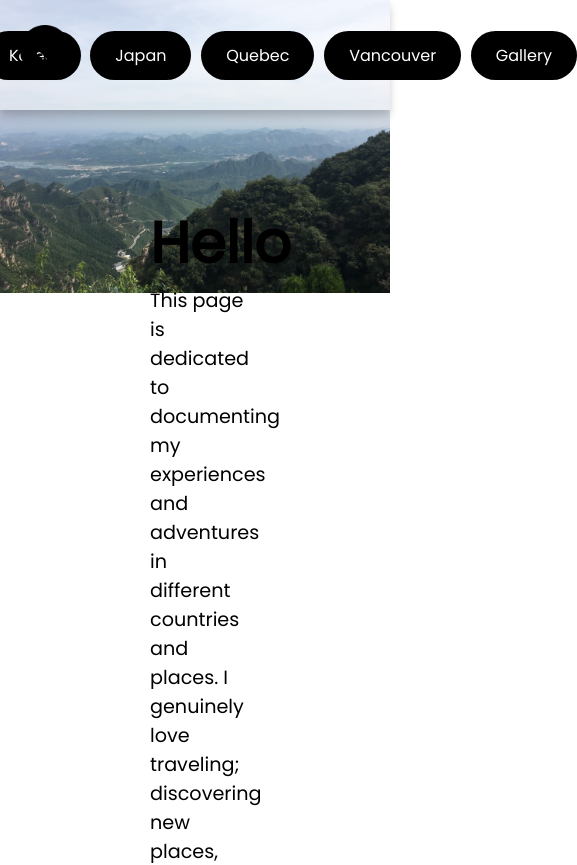
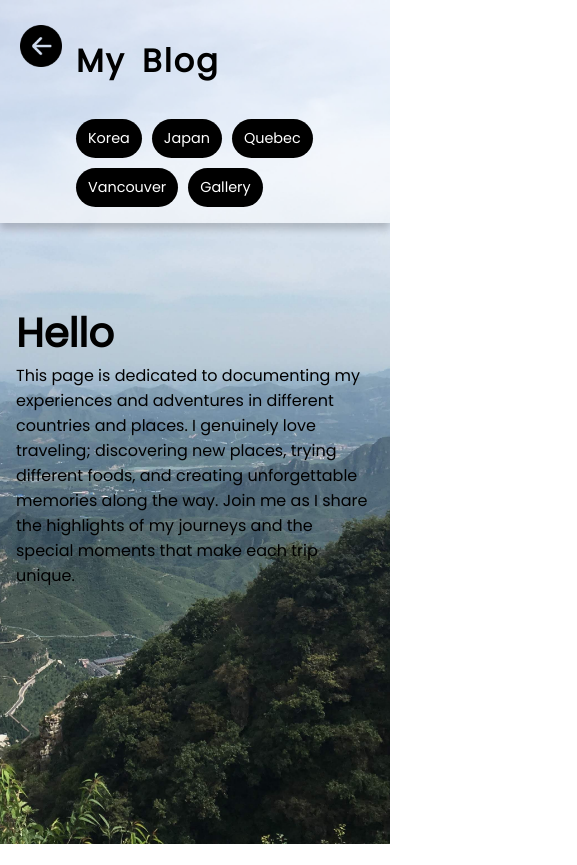
Before and after one commit to Rucherd/Portfolio, a plain HTML site: page blog.html in a window 390 px wide. Shown: the top 865 px of the page, 577 px wide, since content can reach past the window. After the commit the page ends 844 px from the top, so only its background shows below. Drawn offline with Linux system fonts and the light colour scheme.

Commit message:
Viewport and layout refactored to accomodate different screen sizes

```diff
--- a/blogstyle.css
+++ b/blogstyle.css
@@ -1,6 +1,7 @@
 *{  /*applying to the whole page*/
     font-family: 'Poppins', sans-serif;
     text-decoration: none;
+    box-sizing: border-box;
 }
 
 body{
@@ -9,24 +10,22 @@ body{
     background-position: top center;
     background-repeat: no-repeat;
     margin: 0; /*there was a weird gap between the header and the edge of the screen so this fixes that*/
-    height: 130vh; /*not good to force the length, but it works for now*/
+    min-height: 100vh;
     overflow-y: scroll;
-    position: absolute;
     width: 100%;
 }
 
 
 body > div.blank-box {
     width: 100%;
-    height: 200px;
+    min-height: 200px;
     background-color: #eee transparent;
-    position: absolute;
 }
 
 
 
 h1{
-    font-size: 3em;
+    font-size: clamp(2rem, 7vw, 3em);
     letter-spacing: 2px;
     word-spacing: 6px;
 }
@@ -37,11 +36,13 @@ header{
     top: 0;
     left: 0;
     width: 100%;
-    height: 110px;
+    min-height: 110px;
+    padding: 16px 24px 16px 84px;
     display: flex;
     align-items: center;
     justify-content: center;
-    gap: 15vw;
+    flex-wrap: wrap;
+    gap: clamp(16px, 7vw, 15vw);
     background-color: rgba(255, 255, 255, 0.5); /*last parameter is for opacity*/
     box-shadow: 0px 6px 8px rgba(0, 0, 0, 0.2); /*box-shadow: offset-x offset-y blur-radius color; puts a small shadow below the header*/
 }
@@ -50,11 +51,12 @@ nav{
     display: flex;
     align-items: center;
     justify-content: center;
+    flex-wrap: wrap;
     gap: 2.5vw;
 }
 
 nav a{
-    padding: 12px 25px;
+    padding: 12px clamp(14px, 2vw, 25px);
     border: #000000 0;
     border-radius: 50px;
     background-color: rgba(0, 0, 0);
@@ -69,18 +71,17 @@ nav a:hover{ /*new transformations for when the user hovers*/
 }
 
 .main div{
-    width: 25vw;
-    height: 50vh;
+    width: min(520px, calc(100% - 32px));
+    min-height: 50vh;
     position: relative;
-    top: 200px;
-    left: 150px;
-    font-size: 1.2em;
+    margin: 120px 0 80px clamp(16px, 9vw, 150px);
+    font-size: clamp(1rem, 2vw, 1.2em);
 }
 
 .primary{
     display: block;
     font-weight: 700;
-    font-size: 3em;
+    font-size: clamp(2.5rem, 9vw, 3em);
 }
 
 .secondary{
@@ -103,3 +104,33 @@ nav a:hover{ /*new transformations for when the user hovers*/
 .back img:hover{
     transform: scale(1.1);
 }
+
+@media (max-width: 760px) {
+    body{
+        background-position: center top;
+    }
+
+    header{
+        justify-content: flex-start;
+        gap: 12px;
+        padding: 16px 16px 16px 76px;
+    }
+
+    nav{
+        justify-content: flex-start;
+        gap: 10px;
+    }
+
+    nav a{
+        padding: 9px 12px;
+        font-size: 0.9rem;
+    }
+
+    .main div{
+        margin: 80px auto 48px;
+    }
+
+    .back img{
+        width: 42px;
+    }
+}
--- a/japanstyle.css
+++ b/japanstyle.css
@@ -1,6 +1,7 @@
 * {
   text-decoration: none;
   font-family: "Poppins", sans-serif;
+  box-sizing: border-box;
 }
 
 a,
@@ -21,13 +22,20 @@ body {
 
 header {
   width: 100%;
-  height: 110px;
+  min-height: 110px;
+  padding: 16px 24px 16px 84px;
   display: flex;
   align-items: center;
   justify-content: center;
+  flex-wrap: wrap;
   background-color: rgba(255, 179, 198, 0.5);
   box-shadow: 0px 4px 8px rgba(0, 0, 0, 0.2);
-  gap: 40px;
+  gap: clamp(12px, 4vw, 40px);
+}
+
+header h1 {
+  font-size: clamp(2rem, 7vw, 3rem);
+  margin: 0;
 }
 
 h4 {
@@ -38,22 +46,23 @@ h4 {
 .cardbox {
   /*border: 2px solid black;*/
 
-  margin: 100px;
+  margin: clamp(32px, 8vw, 100px);
 
   display: flex;
   flex-wrap: wrap;
   align-items: center;
   align-content: center;
   justify-content: center;
-  gap: 120px;
+  gap: clamp(24px, 8vw, 120px);
 
   transition: 0.3s ease;
 }
 
 .card {
   /*border: 2px solid black;*/
-  width: 340px;
-  height: 550px;
+  width: min(340px, calc(100vw - 32px));
+  min-height: 550px;
+  height: auto;
   overflow: hidden;
 
   background-color: white;
@@ -92,9 +101,9 @@ h4 {
 }
 
 span {
-  position: relative;
-  left: 135px;
-  width: 70%;
+  display: inline-block;
+  width: auto;
+  margin-left: 12px;
   font-size: small;
   text-align: right;
   font-weight: 200;
@@ -115,3 +124,26 @@ span {
 .back img:hover {
   transform: scale(1.1);
 }
+
+@media (max-width: 600px) {
+  header {
+    justify-content: flex-start;
+  }
+
+  h4 {
+    width: 100%;
+    margin: 0;
+  }
+
+  .card {
+    min-height: 0;
+  }
+
+  .card:hover {
+    transform: none;
+  }
+
+  .back img {
+    width: 42px;
+  }
+}
--- a/koreastyle.css
+++ b/koreastyle.css
@@ -1,6 +1,7 @@
 *{
     text-decoration: none;
     font-family: 'Poppins', sans-serif;
+    box-sizing: border-box;
 }
 
 a,
@@ -21,35 +22,42 @@ body{
 
 header{
     width: 100%;
-    height: 110px;
+    min-height: 110px;
+    padding: 16px 24px 16px 84px;
     display: flex;
     align-items: center;
     justify-content: center;
+    flex-wrap: wrap;
     background-color: rgba(144, 224, 239, 0.5);
     box-shadow: 0px 4px 8px rgba(0, 0, 0, 0.2);
-    gap: 40px;
+    gap: clamp(12px, 4vw, 40px);
 }
 
+header h1 {
+    font-size: clamp(2rem, 7vw, 3rem);
+    margin: 0;
+}
 
 .cardbox{
     /*border: 2px solid black;*/
 
-    margin: 100px;
+    margin: clamp(32px, 8vw, 100px);
 
     display: flex;
     flex-wrap: wrap;
     align-items: center;
     align-content: center;
     justify-content: center;
-    gap: 250px;
+    gap: clamp(24px, 12vw, 250px);
 
     transition: 0.3s ease;
 }
 
 .card{
     /*border: 2px solid black;*/
-    width: 400px;
-    height: 650px;
+    width: min(400px, calc(100vw - 32px));
+    min-height: 650px;
+    height: auto;
     overflow: hidden;
 
     background-color: white;
@@ -101,3 +109,21 @@ header{
 .back img:hover{
     transform: scale(1.1);
 }
+
+@media (max-width: 600px) {
+    header{
+        justify-content: flex-start;
+    }
+
+    .card{
+        min-height: 0;
+    }
+
+    .card:hover{
+        transform: none;
+    }
+
+    .back img{
+        width: 42px;
+    }
+}
--- a/richardstyle.css
+++ b/richardstyle.css
@@ -1,6 +1,7 @@
 * {
   font-family: "Poppins", sans-serif;
   text-decoration: none;
+  box-sizing: border-box;
 }
 
 a,
@@ -13,20 +14,25 @@ a:active {
 
 html,
 body {
-  height: 100%;
   width: 100%;
   height: auto;
   margin: 0;
   padding: 0;
   background-color: #f8fafc;
   scroll-behavior: smooth;
+  overflow-x: hidden;
+}
+
+html {
+  scroll-padding-top: 100px;
 }
 
 .picture {
-  width: 20vw;
-  height: 64vh;
+  width: clamp(220px, 24vw, 340px);
+  height: clamp(300px, 55vh, 560px);
   overflow: hidden;
   border-radius: 200px;
+  flex: 0 1 340px;
 }
 
 .picture img {
@@ -37,10 +43,17 @@ body {
 
 .page {
   width: 100%;
-  min-height: 100vh;
+  min-height: auto;
   height: auto;
+  margin-bottom: 0;
+}
 
-  margin-bottom: -75px;
+#aboutme {
+  min-height: 100svh;
+  display: flex;
+  align-items: center;
+  justify-content: center;
+  padding-top: 100px;
 }
 
 .headername {
@@ -56,14 +69,17 @@ body {
 
 header {
   width: 100%;
-  height: 80px;
-
+  min-height: 80px;
+  padding: 10px 24px;
   display: flex;
   align-items: center;
   justify-content: center;
-  gap: 7%;
+  flex-wrap: wrap;
+  gap: clamp(0.75rem, 4vw, 5rem);
   background-color: #0f172a;
   position: fixed;
+  top: 0;
+  left: 0;
   z-index: 1;
 }
 
@@ -92,32 +108,26 @@ header a h1:hover {
 }
 
 .mainframe {
-  width: 90%;
-
-  position: absolute;
-  top: 50%;
-  left: 50%;
-  transform: translate(-50%, -45%);
-  width: 80%;
-  height: 65%;
-
-  padding: 2% 4%;
-
+  width: min(1120px, calc(100% - 32px));
+  min-height: 560px;
+  margin: 0 auto 48px;
+  padding: clamp(24px, 4vw, 48px);
   display: flex;
+  align-items: center;
+  gap: clamp(24px, 5vw, 64px);
   border: rgb(167, 167, 167) 5px solid;
 }
 
 .maintext {
-  position: relative;
   flex: 2;
   /*border: black 2px solid;*/
 
   display: flex;
   flex-direction: column;
   justify-content: left;
-  gap: 0;
+  gap: 0.5rem;
   white-space: normal;
-  padding-right: 30px;
+  padding-right: 0;
 }
 
 .picture {
@@ -126,7 +136,7 @@ header a h1:hover {
 }
 
 .maintext h1 {
-  font-size: 7vw;
+  font-size: clamp(3rem, 8vw, 7rem);
   color: #0d162b;
 
   margin: 0;
@@ -135,10 +145,9 @@ header a h1:hover {
 
 .maintext h2 {
   color: #0f8b7d;
-  font-size: 4vw;
+  font-size: clamp(1.8rem, 4.5vw, 4rem);
 
-  margin-top: -2.5vw;
-  margin-bottom: -0.7vw;
+  margin: 0;
   padding: 0;
 
   font-weight: 600;
@@ -146,23 +155,24 @@ header a h1:hover {
 
 .maintext h3 {
   color: #0f8b7d;
-  font-size: 1.5vw;
+  font-size: clamp(1rem, 1.5vw, 1.3rem);
 
   font-weight: 400;
 }
 
 .foot {
   display: flex;
-  position: absolute;
-  bottom: 0;
-  left: 0;
-  gap: 3%;
+  align-items: center;
+  flex-wrap: wrap;
+  gap: 14px;
+  margin-top: auto;
 
   /*border: black 2px solid;*/
 }
 
 .icon {
-  width: 6%;
+  width: 42px;
+  flex: 0 0 42px;
 }
 
 .icon img {
@@ -177,10 +187,12 @@ header a h1:hover {
   text-align: center;
 
   /*border: black 2px solid;*/
-  width: 20%;
+  min-width: 150px;
+  min-height: 48px;
+  padding: 10px 16px;
   border-radius: 25px;
   background-color: #0d162b;
-  font-size: 1vw;
+  font-size: 0.95rem;
   color: #f8fafc;
 
   transition: 0.3s ease;
@@ -194,7 +206,7 @@ header a h1:hover {
 
 .button p,
 .button {
-  line-height: 1.1vw;
+  line-height: 1.15;
   text-align: center;
   font-weight: 700;
 }
@@ -211,14 +223,14 @@ header a h1:hover {
 
 .experience {
   margin: 2rem auto;
-  max-width: 85vw;
-  padding: 3rem 1.25rem;
+  max-width: min(1120px, calc(100% - 32px));
+  padding: 3rem 0;
   /*border: black 2px solid;*/
 }
 
 .timeline {
   list-style: none;
-  padding: 0 5rem;
+  padding: 0;
 }
 
 .tl-item {
@@ -227,9 +239,9 @@ header a h1:hover {
 
 .xp-title {
   text-align: center;
-  font-size: 4rem;
+  font-size: clamp(2.25rem, 7vw, 4rem);
   font-weight: 800;
-  margin-bottom: 5rem;
+  margin-bottom: clamp(2rem, 6vw, 5rem);
   color: #1e293b;
 }
 
@@ -249,12 +261,13 @@ header a h1:hover {
 .tl-top {
   align-items: flex-start;
   display: flex;
+  flex-wrap: wrap;
   gap: 1rem;
   justify-content: space-between;
 }
 
 .tl-top h3 {
-  font-size: 1.5rem;
+  font-size: clamp(1.15rem, 4vw, 1.5rem);
 }
 
 .tl-meta {
@@ -299,7 +312,8 @@ a.tl-link {
 
 .tl-bullets {
   color: #dbeafe;
-  margin: 1.8rem;
+  margin: 1.8rem 0 1.8rem 1.2rem;
+  padding-left: 1rem;
 }
 
 .tl-bullets li {
@@ -326,22 +340,22 @@ a.tl-link {
 .skills-section {
   max-width: 1500px;
   margin: 0 auto;
-  padding: 40px 100px;
+  padding: 40px clamp(16px, 6vw, 100px);
   /*border: black, 2px, solid;*/
 }
 
 .skills-title {
   text-align: center;
-  font-size: 4rem;
+  font-size: clamp(2.25rem, 7vw, 4rem);
   font-weight: 800;
-  margin-bottom: 5rem;
+  margin-bottom: clamp(2rem, 6vw, 5rem);
   color: #1e293b;
 }
 
 .skills-grid {
   display: grid;
-  grid-template-columns: repeat(auto-fit, minmax(280px, 1fr));
-  gap: 40px;
+  grid-template-columns: repeat(auto-fit, minmax(min(260px, 100%), 1fr));
+  gap: clamp(18px, 4vw, 40px);
   /*border: black, 2px, solid;*/
 }
 
@@ -374,6 +388,7 @@ a.tl-link {
   margin-bottom: 6px;
   color: #f8fafc;
   display: flex;
+  flex-wrap: wrap;
   align-items: center;
   justify-content: center;
   gap: 6px;
@@ -409,11 +424,15 @@ a.tl-link {
   background-color: #0f1b2e;
   color: #e6edf6;
   padding: 40px;
-  width: 500px;
-  margin: 200px auto;
+  width: min(500px, calc(100% - 32px));
+  margin: 120px auto 80px;
   border-radius: 16px;
   box-shadow: 0 10px 20px rgb(114, 114, 114);
   font-family: "Segoe UI", Tahoma, Geneva, Verdana, sans-serif;
+}
+
+.contact-card .info {
+  overflow-wrap: anywhere;
 }
 
 .contact-card h2 {
@@ -437,3 +456,63 @@ a.tl-link {
 .contact-card .info a:hover {
   text-decoration: underline;
 }
+
+@media (max-width: 760px) {
+  html {
+    scroll-padding-top: 150px;
+  }
+
+  #aboutme {
+    align-items: flex-start;
+    padding-top: 150px;
+  }
+
+  header {
+    gap: 0.25rem 0.8rem;
+    padding: 8px 12px;
+  }
+
+  header a h1 {
+    font-size: 0.85rem;
+  }
+
+  header h1 {
+    padding: 3px 5px;
+  }
+
+  .mainframe {
+    flex-direction: column-reverse;
+    min-height: 0;
+    border-width: 3px;
+    text-align: center;
+  }
+
+  .picture {
+    width: min(260px, 78vw);
+    height: min(360px, 72vw);
+    flex-basis: auto;
+  }
+
+  .maintext h1 {
+    line-height: 1;
+  }
+
+  .foot {
+    justify-content: center;
+    margin-top: 1.5rem;
+  }
+
+  .tl-card {
+    border-radius: 1rem;
+    padding: 20px;
+  }
+
+  .tl-badge,
+  a.tl-link {
+    white-space: normal;
+  }
+
+  .contact-card {
+    padding: 28px 20px;
+  }
+}
```
Also changed, not shown: index.html (+1 -1 lines), 2 other files.
